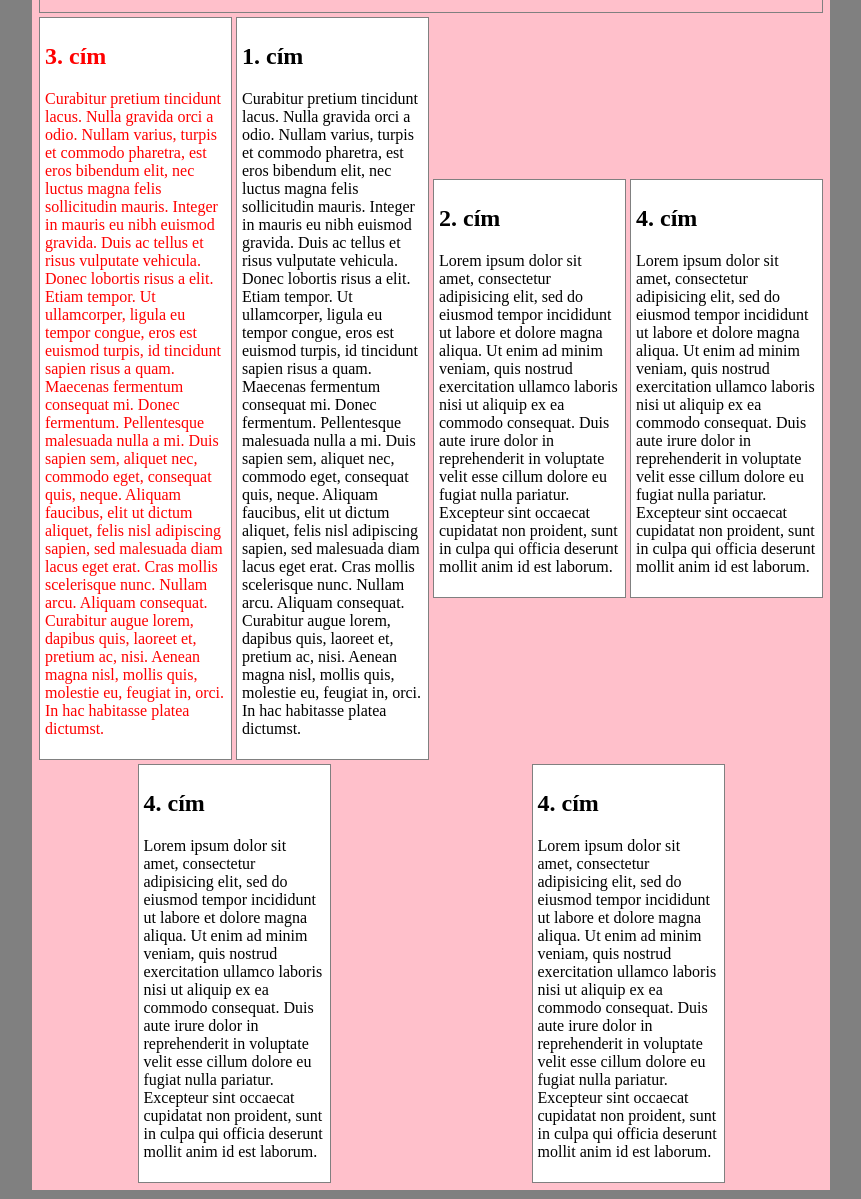
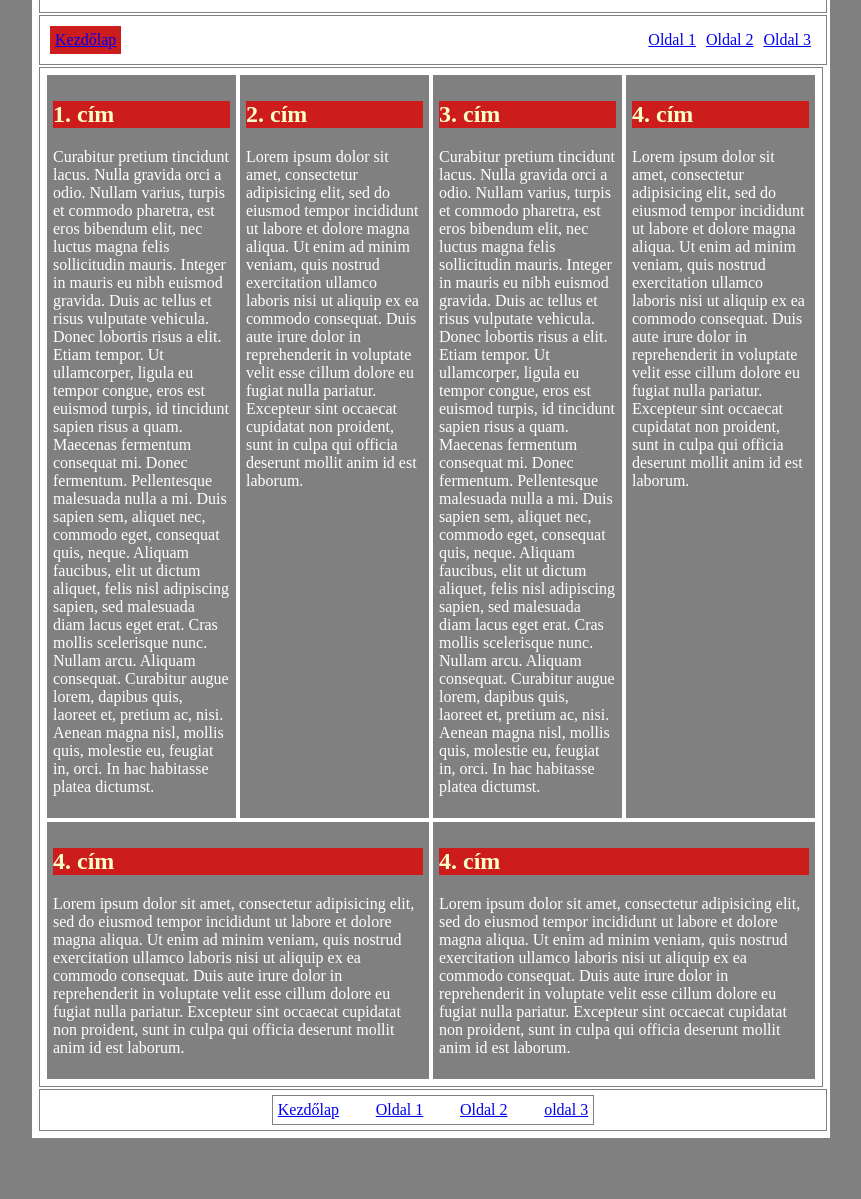
Before and after one commit to dlabanc/flexbox, a plain HTML site: page public_html/index.html in a window 1280 px wide. Shown: the part 95-1294 px from the top of the page, without its empty margins (209-1070 px from the left). After the commit the page ends 1242 px from the top, so only its background shows below. Drawn offline with Linux system fonts and the light colour scheme.

Commit message:
Órai feladat elvégezve

```diff
--- a/public_html/index.html
+++ b/public_html/index.html
@@ -16,6 +16,17 @@ and open the template in the editor.
             <header>
                 <h1>Flexbox</h1>
             </header>
+            <nav>
+                <ul id="elso">
+                    <li><a href="#">Kezdőlap</a></li>
+                </ul>
+                <ul id="masodik">
+                    <li><a href="#">Oldal 1</a></li>
+                    <li><a href="#">Oldal 2</a></li>
+                    <li><a href="#">Oldal 3</a></li>
+                </ul>
+            </nav>
+            <section>
                 <article>
                     <h2>1. cím</h2>
                     <p>
@@ -52,6 +63,15 @@ and open the template in the editor.
                         Lorem ipsum dolor sit amet, consectetur adipisicing elit, sed do eiusmod tempor incididunt ut labore et dolore magna aliqua. Ut enim ad minim veniam, quis nostrud exercitation ullamco laboris nisi ut aliquip ex ea commodo consequat. Duis aute irure dolor in reprehenderit in voluptate velit esse cillum dolore eu fugiat nulla pariatur. Excepteur sint occaecat cupidatat non proident, sunt in culpa qui officia deserunt mollit anim id est laborum.
                     </p>
                 </article>
+            </section>
+            <footer>
+                <div>
+                    <a href="#">Kezdőlap</a>
+                    <a href="#">Oldal 1</a>
+                    <a href="#">Oldal 2</a>
+                    <a href="#">oldal 3</a>
+                </div>
+            </footer>
         </main>
     </body>
 </html>
--- a/public_html/stilus.css
+++ b/public_html/stilus.css
@@ -1,5 +1,5 @@
 @charset "UTF-8";
-main,header,article {
+main,header,article,footer,nav,section {
     border:1px solid grey;
     padding: 5px;
     box-sizing:border-box;
@@ -8,41 +8,82 @@ main,header,article {
 
 body {
     background-color: gray;
-}
-
-main {
-    background-color: pink;
-    max-width:800px;
-    width:80%;
-    margin: auto;
-}
-
-article {
-    background-color: white;
 
 }
 
 main {
+    background-color: white;
+    max-width:800px;
+    width:80%;
+    margin: auto;
+
+}
+
+nav {
+    width:100%;
+    display:flex;
+    justify-content: space-between;
+}
+
+ul {
+    display:flex;
+    justify-content: space-between;
+    margin:5px;
+    padding:0;
+}
+
+li {
+    padding:5px;
+    list-style-type:none;
+}
+
+section {
     display:flex;
     flex-direction: row;
     flex-wrap: wrap;
-    justify-content: space-around;
     align-content:flex-start;
 }
 
 article {
     width:calc(25% - 4px);
-    align-self: center;
+
 }
 
-main article:nth-child(4) {
-    color:red;
-    order:-1;
+h2,#elso {
+    background-color: #cd1c1c;
+    color:#faffc9;
+}
+
+footer {
+    width:100%;
+    display:flex;
+    justify-content: center;
+}
+
+footer div {
+    display:flex;
+    justify-content: space-between;
+    border:1px solid grey;
+    width:40%;
+    padding:5px;
+
+}
+
+
+section article:nth-child(5) {
+    width:calc(50% - 4px);
+}
+section article:nth-child(6) {
+    width:calc(50% - 4px);
+}
+
+article {
+    color:white;
+    background-color: grey;
 }
 
 header {
     width:100%;
-    order:-1;
 }
 
 @media screen and (max-width:600px) {
```
Lines whose indentation alone changed are shown as unchanged.
